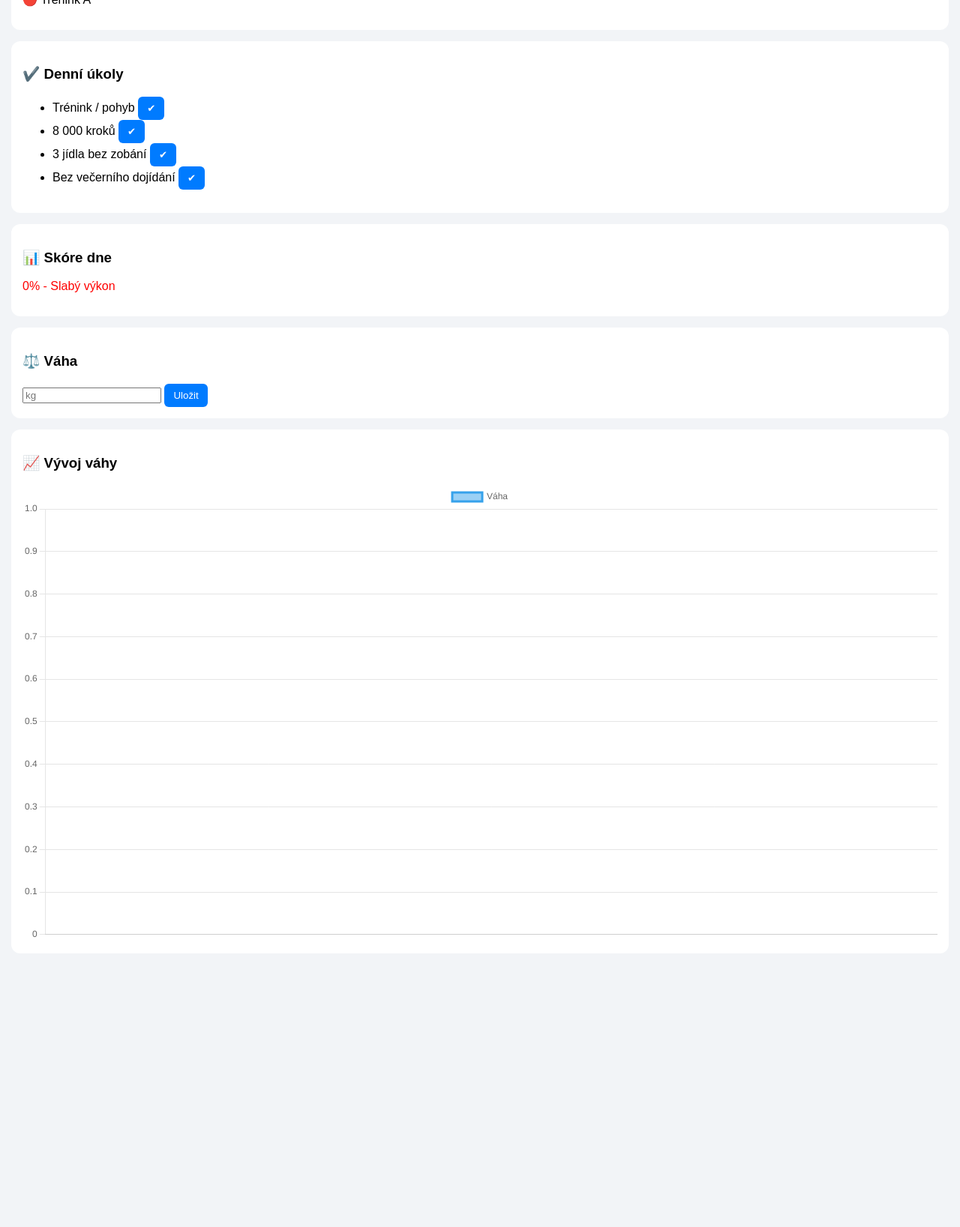
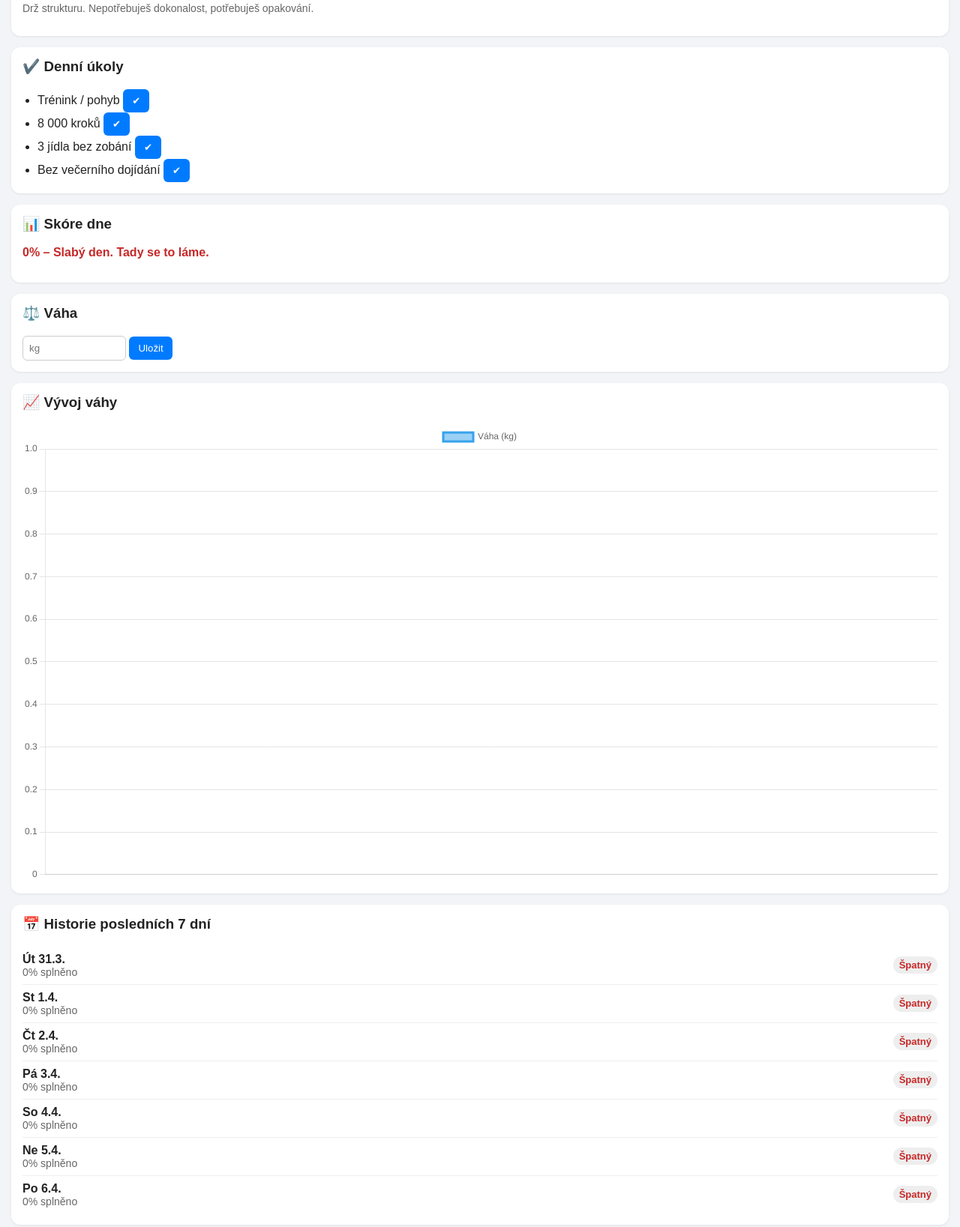
Before and after one commit to hadplaz-del/Fitnes-Tom, a plain HTML site: page index.html in a window 1280 px wide. Shown: the part 149-1786 px from the top of the page at 75% size. Before the commit the page ends 1436 px from the top, so only its background shows below. Drawn offline with nearby package versions, Linux system fonts and the light colour scheme.

Commit message:
Update index.html

```diff
--- a/index.html
+++ b/index.html
@@ -6,15 +6,57 @@
 <title>Fit režim PRO</title>
 <script src="https://cdn.jsdelivr.net/npm/chart.js"></script>
 <style>
-body { font-family: Arial; margin: 15px; background: #f2f4f7; }
-.card { background: white; padding: 15px; border-radius: 12px; margin-bottom: 15px; }
-h1 { font-size: 22px; }
-button { padding: 8px 12px; border: none; border-radius: 6px; background: #007bff; color: white; }
+body { font-family: Arial, sans-serif; margin: 15px; background: #f2f4f7; color: #222; }
+.card { background: white; padding: 15px; border-radius: 12px; margin-bottom: 15px; box-shadow: 0 1px 3px rgba(0,0,0,0.08); }
+h1 { font-size: 24px; margin-bottom: 10px; }
+h2, h3 { margin-top: 0; }
+button {
+  padding: 8px 12px;
+  border: none;
+  border-radius: 6px;
+  background: #007bff;
+  color: white;
+  cursor: pointer;
+}
+button:hover { opacity: 0.92; }
 .done { text-decoration: line-through; color: gray; }
-.bad { color: red; }
-.ok { color: orange; }
-.good { color: green; }
-.weekend { border-left: 5px solid red; }
+.bad { color: #c62828; font-weight: bold; }
+.ok { color: #ef6c00; font-weight: bold; }
+.good { color: #2e7d32; font-weight: bold; }
+.weekend { border-left: 5px solid #c62828; }
+input {
+  padding: 8px;
+  width: 120px;
+  max-width: 100%;
+  border: 1px solid #ccc;
+  border-radius: 6px;
+}
+ul { padding-left: 20px; margin-bottom: 0; }
+.history-list { list-style: none; padding-left: 0; margin: 0; }
+.history-list li {
+  display: flex;
+  justify-content: space-between;
+  align-items: center;
+  padding: 8px 0;
+  border-bottom: 1px solid #eee;
+  gap: 10px;
+}
+.history-list li:last-child { border-bottom: none; }
+.muted { color: #666; font-size: 14px; }
+.score-badge {
+  padding: 4px 8px;
+  border-radius: 999px;
+  font-size: 13px;
+  white-space: nowrap;
+  background: #eee;
+}
+.summary-box {
+  padding: 12px;
+  border-radius: 10px;
+  background: #f7f9fb;
+}
+.small { font-size: 14px; color: #666; }
+canvas { max-width: 100%; }
 </style>
 </head>
 <body>
@@ -24,6 +66,7 @@ button { padding: 8px 12px; border: none; border-radius: 6px; background: #007bf
 <div class="card" id="dayCard">
   <h2 id="day"></h2>
   <p id="training"></p>
+  <p class="small">Drž strukturu. Nepotřebuješ dokonalost, potřebuješ opakování.</p>
 </div>
 
 <div class="card">
@@ -38,7 +81,7 @@ button { padding: 8px 12px; border: none; border-radius: 6px; background: #007bf
 
 <div class="card">
   <h3>⚖️ Váha</h3>
-<input type="number" id="weightInput" placeholder="kg">
+  <input type="number" id="weightInput" placeholder="kg" step="0.1">
   <button onclick="saveWeight()">Uložit</button>
 </div>
 
@@ -47,14 +90,39 @@ button { padding: 8px 12px; border: none; border-radius: 6px; background: #007bf
   <canvas id="chart"></canvas>
 </div>
 
+<div class="card">
+  <h3>📅 Historie posledních 7 dní</h3>
+  <ul id="historyList" class="history-list"></ul>
+</div>
+
+<div class="card">
+  <h3>📈 Týdenní souhrn</h3>
+  <div class="summary-box">
+    <p id="weeklyCompletion"></p>
+    <p id="weeklyDays"></p>
+    <p id="weeklyRating"></p>
+  </div>
+</div>
+
 <script>
 const days = ["Ne", "Po", "Út", "St", "Čt", "Pá", "So"];
-const today = new Date().getDay();
-const todayKey = new Date().toISOString().slice(0,10);
+const todayDate = new Date();
+const today = todayDate.getDay();
+const todayKey = formatDate(todayDate);
+
+const tasks = [
+  "Trénink / pohyb",
+  "8 000 kroků",
+  "3 jídla bez zobání",
+  "Bez večerního dojídání"
+];
+
+let chartInstance = null;
+let saved = JSON.parse(localStorage.getItem("tasks-" + todayKey)) || {};
 
 document.getElementById("day").innerText = "Dnes: " + days[today];
 
-if(today === 0 || today === 6){
+if (today === 0 || today === 6) {
   document.getElementById("dayCard").classList.add("weekend");
 }
 
@@ -79,29 +147,23 @@ switch(today){
 }
 document.getElementById("training").innerText = training;
 
-const tasks = [
-  "Trénink / pohyb",
-  "8 000 kroků",
-  "3 jídla bez zobání",
-  "Bez večerního dojídání"
-];
-
-let saved = JSON.parse(localStorage.getItem("tasks-"+todayKey)) || {};
-
+// Denní úkoly
 const list = document.getElementById("tasks");
 
 tasks.forEach((task, i) => {
   let li = document.createElement("li");
   let btn = document.createElement("button");
 
-  if(saved[i]) li.classList.add("done");
+  if (saved[i]) li.classList.add("done");
 
   btn.innerText = "✔";
   btn.onclick = () => {
     li.classList.toggle("done");
     saved[i] = !saved[i];
-    localStorage.setItem("tasks-"+todayKey, JSON.stringify(saved));
+    localStorage.setItem("tasks-" + todayKey, JSON.stringify(saved));
     updateScore();
+    renderHistory();
+    renderWeeklySummary();
   };
 
   li.append(task + " ");
@@ -109,58 +171,168 @@ tasks.forEach((task, i) => {
   list.appendChild(li);
 });
 
-function updateScore(){
-  let values = Object.values(saved);
-  let done = values.filter(v => v).length;
+function updateScore() {
+  let done = Object.values(saved).filter(v => v).length;
   let total = tasks.length;
-  let percent = Math.round((done/total)*100);
+  let percent = Math.round((done / total) * 100) || 0;
 
-  let text = percent + "% - ";
+  let text = percent + "% – ";
   let el = document.getElementById("score");
 
-  if(percent === 100){
-    el.className = "good";
+  el.className = "";
+  if (percent === 100) {
+    el.classList.add("good");
     text += "Perfektní den";
-  } else if(percent >= 75){
-    el.className = "ok";
-    text += "Dobrý, ale hlídej to";
+  } else if (percent >= 75) {
+    el.classList.add("ok");
+    text += "Dobrý den, ale hlídej detaily";
   } else {
-    el.className = "bad";
-    text += "Slabý výkon";
+    el.classList.add("bad");
+    text += "Slabý den. Tady se to láme.";
   }
 
   el.innerText = text;
 }
 
-updateScore();
-
-function saveWeight(){
+function saveWeight() {
   let val = document.getElementById("weightInput").value;
-  if(!val) return;
+  if (!val) return;
   let data = JSON.parse(localStorage.getItem("weights")) || {};
-  data[todayKey] = val;
+  data[todayKey] = Number(val);
   localStorage.setItem("weights", JSON.stringify(data));
+  document.getElementById("weightInput").value = "";
   loadChart();
 }
 
-function loadChart(){
+function loadChart() {
   let data = JSON.parse(localStorage.getItem("weights")) || {};
-  let labels = Object.keys(data);
-  let values = Object.values(data);
+  let labels = Object.keys(data).sort();
+  let values = labels.map(label => data[label]);
 
-  new Chart(document.getElementById("chart"), {
+  const ctx = document.getElementById("chart");
+
+  if (chartInstance) {
+    chartInstance.destroy();
+  }
+
+  chartInstance = new Chart(ctx, {
     type: "line",
     data: {
       labels: labels,
       datasets: [{
-        label: "Váha",
-        data: values
+        label: "Váha (kg)",
+        data: values,
+        tension: 0.25
       }]
+    },
+    options: {
+      responsive: true,
+      maintainAspectRatio: true
     }
   });
 }
 
+function formatDate(date) {
+  return date.toISOString().slice(0, 10);
+}
+
+function getTaskDataForDate(dateKey) {
+  return JSON.parse(localStorage.getItem("tasks-" + dateKey)) || {};
+}
+
+function getDayPercent(dateKey) {
+  const data = getTaskDataForDate(dateKey);
+  const done = Object.values(data).filter(v => v).length;
+  return Math.round((done / tasks.length) * 100) || 0;
+}
+
+function getDayLabel(date) {
+  return days[date.getDay()] + " " + date.getDate() + "." + (date.getMonth() + 1) + ".";
+}
+
+function getScoreText(percent) {
+  if (percent === 100) return "Perfektní";
+  if (percent >= 75) return "Dobrý";
+  if (percent >= 50) return "Slabší";
+  return "Špatný";
+}
+
+function getScoreClass(percent) {
+  if (percent === 100) return "good";
+  if (percent >= 75) return "ok";
+  return "bad";
+}
+
+function renderHistory() {
+  const historyList = document.getElementById("historyList");
+  historyList.innerHTML = "";
+
+  for (let i = 6; i >= 0; i--) {
+    const d = new Date();
+    d.setHours(12, 0, 0, 0);
+    d.setDate(todayDate.getDate() - i);
+
+    const key = formatDate(d);
+    const percent = getDayPercent(key);
+
+    const li = document.createElement("li");
+
+    const left = document.createElement("div");
+    left.innerHTML = "<strong>" + getDayLabel(d) + "</strong><div class='muted'>" + percent + "% splněno</div>";
+
+    const right = document.createElement("div");
+    right.className = "score-badge " + getScoreClass(percent);
+    right.innerText = getScoreText(percent);
+
+    li.appendChild(left);
+    li.appendChild(right);
+    historyList.appendChild(li);
+  }
+}
+
+function renderWeeklySummary() {
+  let sumPercent = 0;
+  let perfectDays = 0;
+
+  for (let i = 0; i < 7; i++) {
+    const d = new Date();
+    d.setHours(12, 0, 0, 0);
+    d.setDate(todayDate.getDate() - i);
+
+    const key = formatDate(d);
+    const percent = getDayPercent(key);
+    sumPercent += percent;
+
+    if (percent === 100) perfectDays++;
+  }
+
+  const weeklyAverage = Math.round(sumPercent / 7);
+
+  document.getElementById("weeklyCompletion").innerText =
+    "Průměrná týdenní úspěšnost: " + weeklyAverage + "%";
+
+  document.getElementById("weeklyDays").innerText =
+    "Plně splněné dny: " + perfectDays + " z 7";
+
+  const ratingEl = document.getElementById("weeklyRating");
+  ratingEl.className = "";
+
+  if (weeklyAverage >= 85) {
+    ratingEl.classList.add("good");
+    ratingEl.innerText = "Hodnocení týdne: Výborné. Tohle už dělá výsledek.";
+  } else if (weeklyAverage >= 65) {
+    ratingEl.classList.add("ok");
+    ratingEl.innerText = "Hodnocení týdne: Solidní. Výsledek přijde, ale máš rezervy.";
+  } else {
+    ratingEl.classList.add("bad");
+    ratingEl.innerText = "Hodnocení týdne: Slabé. Tady se váha bude zasekávat.";
+  }
+}
+
+updateScore();
 loadChart();
+renderHistory();
+renderWeeklySummary();
 </script>
 
 </body>
```
Lines whose indentation alone changed are shown as unchanged.
